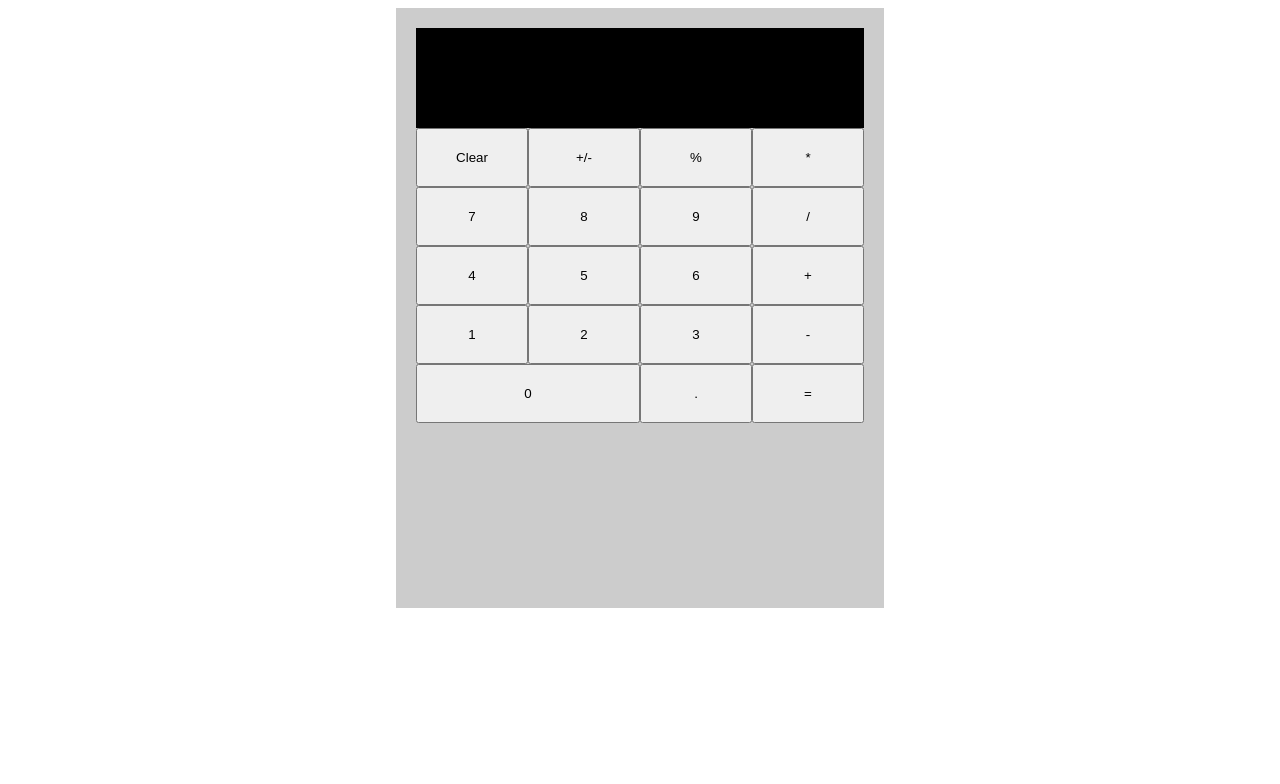
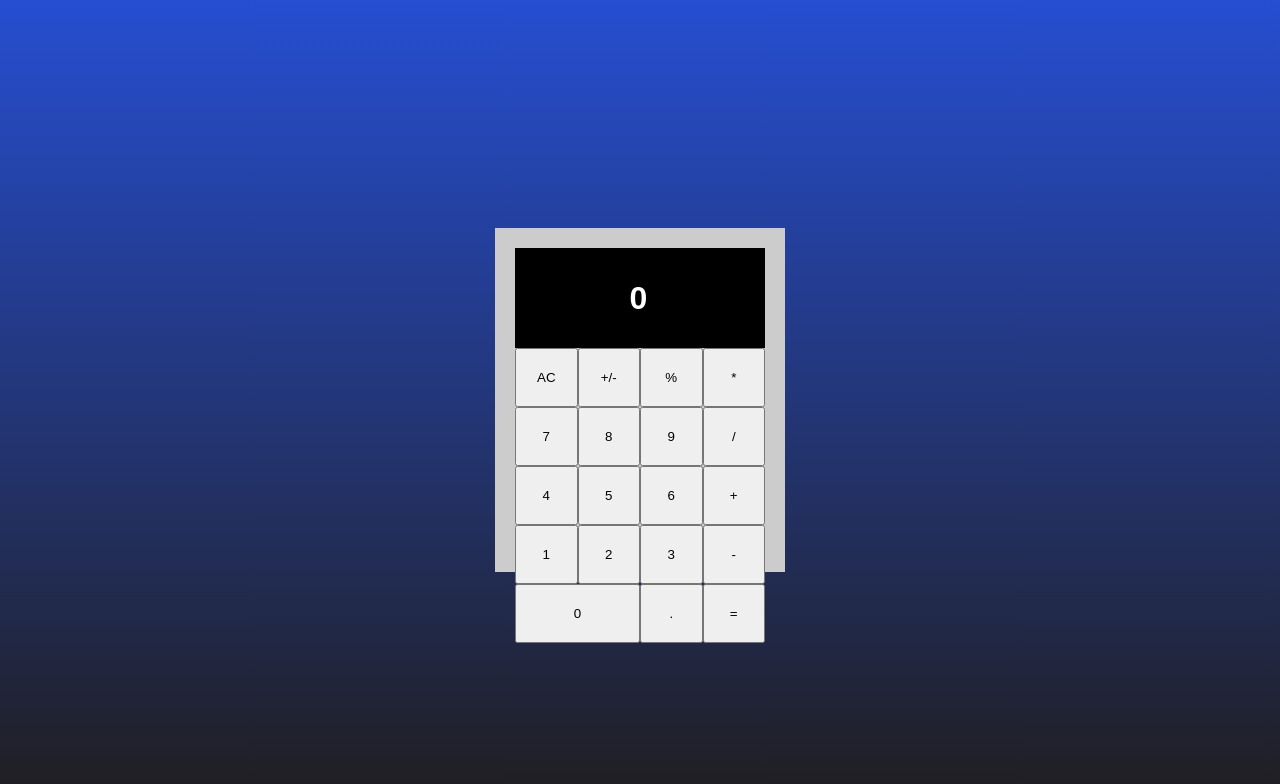
Before and after one commit to brandonbachrach/react-calculator, a React app: page / in a window 1280 px wide. Built offline with nearby package versions, Linux system fonts and the light colour scheme.

Commit message:
Some refactoring and new functionality

```diff
--- a/src/components/Calculator.css
+++ b/src/components/Calculator.css
@@ -1,6 +1,7 @@
 #calculator_container {
   width: 35vw;
-  height: 70vh;
+  max-width: 250px;
+  height: 38vh;
   margin: auto;
   background-color: #ccc;
   padding: 20px;
--- a/src/components/Calculator.js
+++ b/src/components/Calculator.js
@@ -8,13 +8,14 @@ export default class Calculator extends Component {
     super(props);
     this.state = {
       display: "",
-      result: "",
+      result: 0,
       prevValIsOperator: false
     };
 
     this.handleAppend = this.handleAppend.bind(this);
     this.handleAppendOp = this.handleAppendOp.bind(this);
     this.handleClear = this.handleClear.bind(this);
+    this.handleClearAll = this.handleClearAll.bind(this);
     this.handleCalc = this.handleCalc.bind(this);
     this.handlePercent = this.handlePercent.bind(this);
     this.handleNegate = this.handleNegate.bind(this);
@@ -22,15 +23,15 @@ export default class Calculator extends Component {
 
   handleAppend(num) {
     if (
-      (num === "0" && this.state.display === "") ||
-      (num === "." && this.state.display.slice(-1)[0] === ".") ||
-      (num === "." && this.state.prevValIsOperator)
+      (num === "0" && this.state.display) === "" ||
+      (num === "." && this.state.display.toString().slice(-1)[0] === ".") ||
+      (num === "." && this.state.prevValIsOperator) ||
+      (num === "." && this.state.display.toString().indexOf(".") !== -1)
     ) {
       return;
     }
 
     if (num === "." && this.state.display === "") {
-      console.log("test");
       this.setState({
         display: "0" + num
       });
@@ -67,12 +68,20 @@ export default class Calculator extends Component {
     });
   }
 
+  handleClearAll() {
+    this.setState({
+      display: "",
+      result: 0
+    });
+  }
+
   handleCalc() {
     if (this.state.display === "" || this.state.prevValIsOperator) {
       return;
     }
     this.setState({
-      display: eval(this.state.display)
+      display: eval(this.state.display),
+      result: eval(this.state.display)
     });
   }
 
@@ -81,7 +90,8 @@ export default class Calculator extends Component {
       return;
     }
     this.setState({
-      display: eval(this.state.display) / 100
+      display: eval(this.state.display) / 100,
+      result: eval(this.state.display) / 100
     });
   }
 
@@ -90,23 +100,27 @@ export default class Calculator extends Component {
       return;
     }
     this.setState({
-      display: this.state.display - this.state.display * 2
+      display: "",
+      result: this.state.display - this.state.display * 2
     });
   }
 
   render() {
     return (
-      <div id="calculator_container">
-        <Screen display={this.state.display} />
+      <main id="calculator_container">
+        <Screen display={this.state.display} result={this.state.result} />
         <Keypad
+          displayVal={this.state.display}
+          resultVal={this.state.result}
           onClickNum={this.handleAppend}
           onClickOp={this.handleAppendOp}
           onClear={this.handleClear}
+          onClearAll={this.handleClearAll}
           onCalc={this.handleCalc}
           onPercent={this.handlePercent}
           onNegate={this.handleNegate}
         />
-      </div>
+      </main>
     );
   }
 }
--- a/src/components/Keypad.js
+++ b/src/components/Keypad.js
@@ -19,7 +19,9 @@ export default function Keypad(props) {
   return (
     <div id="keypad_container">
       <section id="clear_container">
-        <button onClick={props.onClear}>Clear</button>
+        <button onClick={props.displayVal ? props.onClear : props.onClearAll}>
+          {props.displayVal ? "CE" : "AC"}
+        </button>
       </section>
       <section id="plus_minus_container">
         <button onClick={props.onNegate}>+/-</button>
--- a/src/components/Screen.css
+++ b/src/components/Screen.css
@@ -3,8 +3,13 @@
   height: 100px;
   display: flex;
   align-items: center;
-  justify-content: center;
+  justify-content: normal;
   background-color: #000;
   color: #fff;
   letter-spacing: 3px;
+  overflow-x: scroll;
 }
+
+#screen_container h1 {
+  width: 100%;
+}
--- a/src/components/Screen.js
+++ b/src/components/Screen.js
@@ -4,7 +4,9 @@ import "./Screen.css";
 export default function Screen(props) {
   return (
     <div id="screen_container">
-      <h1>{props.display}</h1>
+      <h1 onClick="this.select();">
+        {props.display ? props.display : props.result}
+      </h1>
     </div>
   );
 }
--- a/src/styles.css
+++ b/src/styles.css
@@ -1,4 +1,12 @@
+html,
+body {
+  margin: 0;
+  padding: 0;
+}
 .App {
   font-family: sans-serif;
   text-align: center;
+  height: 100vh;
+  display: grid;
+  background: linear-gradient(#264ed1, #201e20);
 }
```
Also changed, not shown: README.md.
